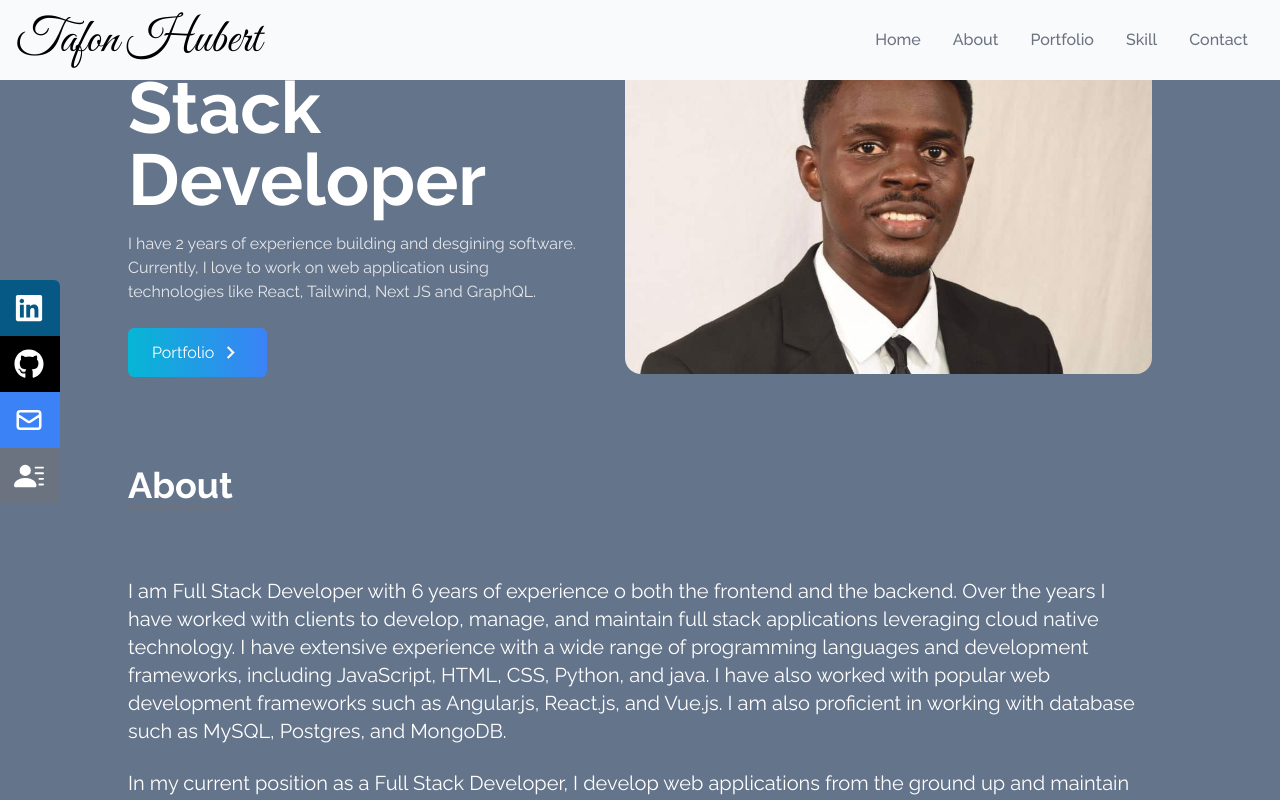
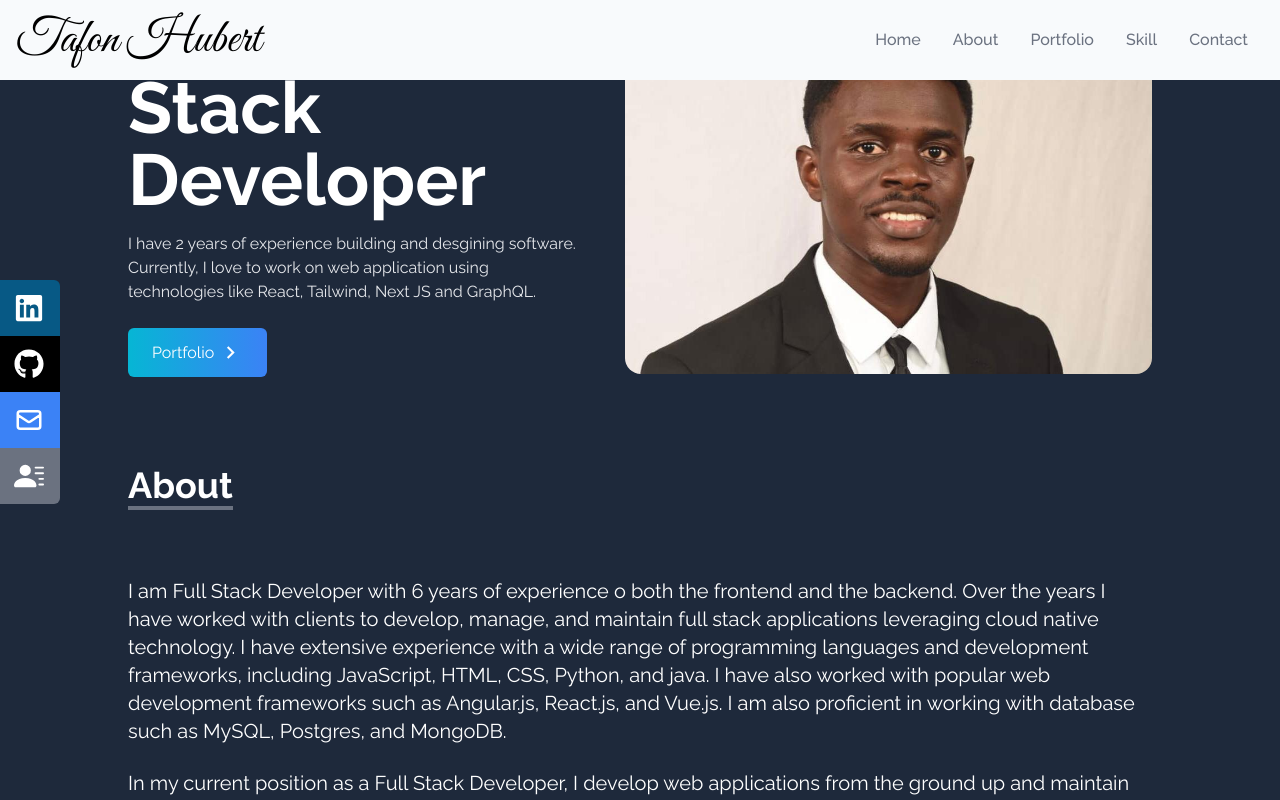
Before and after one commit to tafonhubertnwana/My-portfolio, a React (Create React App) app in the folder my-portfolio/: page / in a window 1280 px wide. Shown: the top 800 px of the page. Built offline with nearby package versions, Linux system fonts and the light colour scheme.

Commit message:
creating a build folder

```diff
--- a/my-portfolio/src/components/Home.jsx
+++ b/my-portfolio/src/components/Home.jsx
@@ -15,8 +15,8 @@
   return (
     <>
       <Navbar />
-      <div  className='  bg-slate-500'>
-        <div name="Home" className="max-w-screen-lg mx-auto flex flex-col items-center justify-centerh-screen w-full lg:pt-50 md:flex-row">
+      <div  className='  bg-slate-800'>
+        <div name="Home" className="max-w-screen-lg mx-auto flex flex-col items-center justify-centerh-screen w-full  md:flex-row">
           <div className="flex flex-col justify-center h-full">
             <h2 className="text-4xl sm:text-7xl font-bold text-white">
               I'm a Full Stack Developer
```
